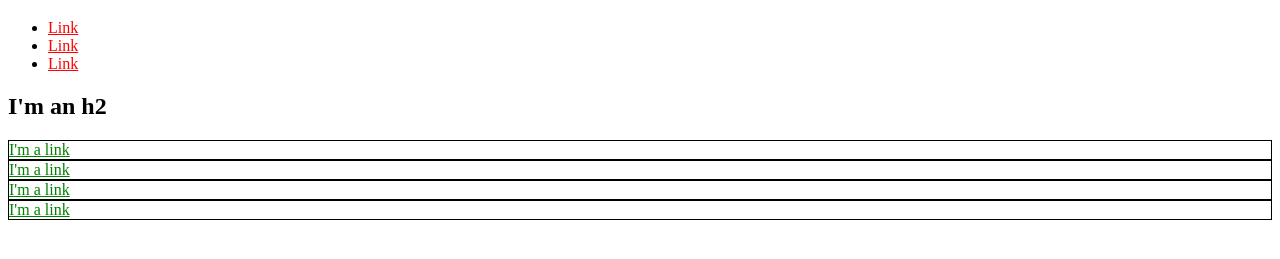
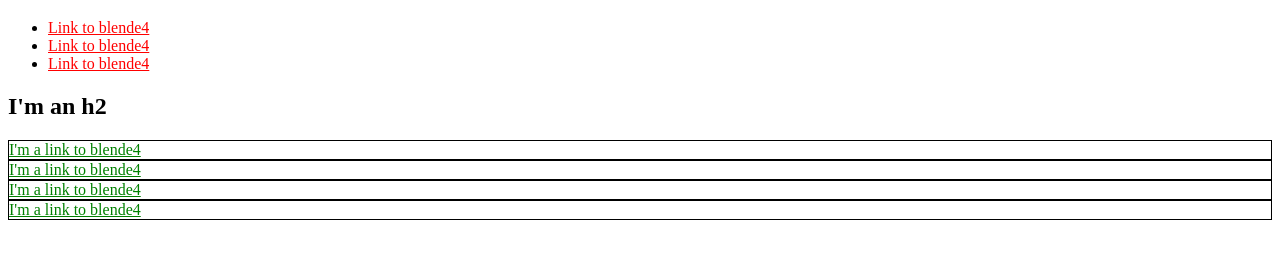
Before and after one commit to nikitelli/nikitelli.github.io, a plain HTML site: page index.html in a window 1280 px wide. Shown: the part 61-320 px from the top of the page. Drawn offline with Linux system fonts and the light colour scheme.

Commit message:
link text

```diff
--- a/index.html
+++ b/index.html
@@ -8,27 +8,27 @@
     <h1>I'm an h1</h1>
     <ul>
       <li>
-        <a href="http://example.com/" style="color: red;">Link</a>
+        <a href="http://www.blende4.co.at/" style="color: red;">Link to blende4</a>
       </li>
       <li>
-        <a href="http://example.com/" style="color: red;">Link</a>
+        <a href="http://www.blende4.co.at/" style="color: red;">Link to blende4</a>
       </li>
       <li>
-        <a href="http://example.com/" style="color: red;">Link</a>
+        <a href="http://ewww.blende4.co.at/" style="color: red;">Link to blende4</a>
       </li>
     </ul>
     <h2>I'm an h2</h2>
     <div style="border: 1px solid black;">
-      <a href="http://example.com/" style="color: green;">I'm a link</a>
+      <a href="http://www.blende4.co.at/" style="color: green;">I'm a link to blende4</a>
     </div>
     <div style="border: 1px solid black;">
-      <a href="http://example.com/" style="color: green;">I'm a link</a>
+      <a href="http://www.blende4.co.at/" style="color: green;">I'm a link to blende4</a>
     </div>
     <div style="border: 1px solid black;">
-      <a href="http://example.com/" style="color: green;">I'm a link</a>
+      <a href="http://ewww.blende4.co.at/" style="color: green;">I'm a link to blende4</a>
     </div>
     <div style="border: 1px solid black;">
-      <a href="http://example.com/" style="color: green;">I'm a link</a>
+      <a href="http://www.blende4.co.at/" style="color: green;">I'm a link to blende4</a>
     </div>
   </body>
 </html>
```
